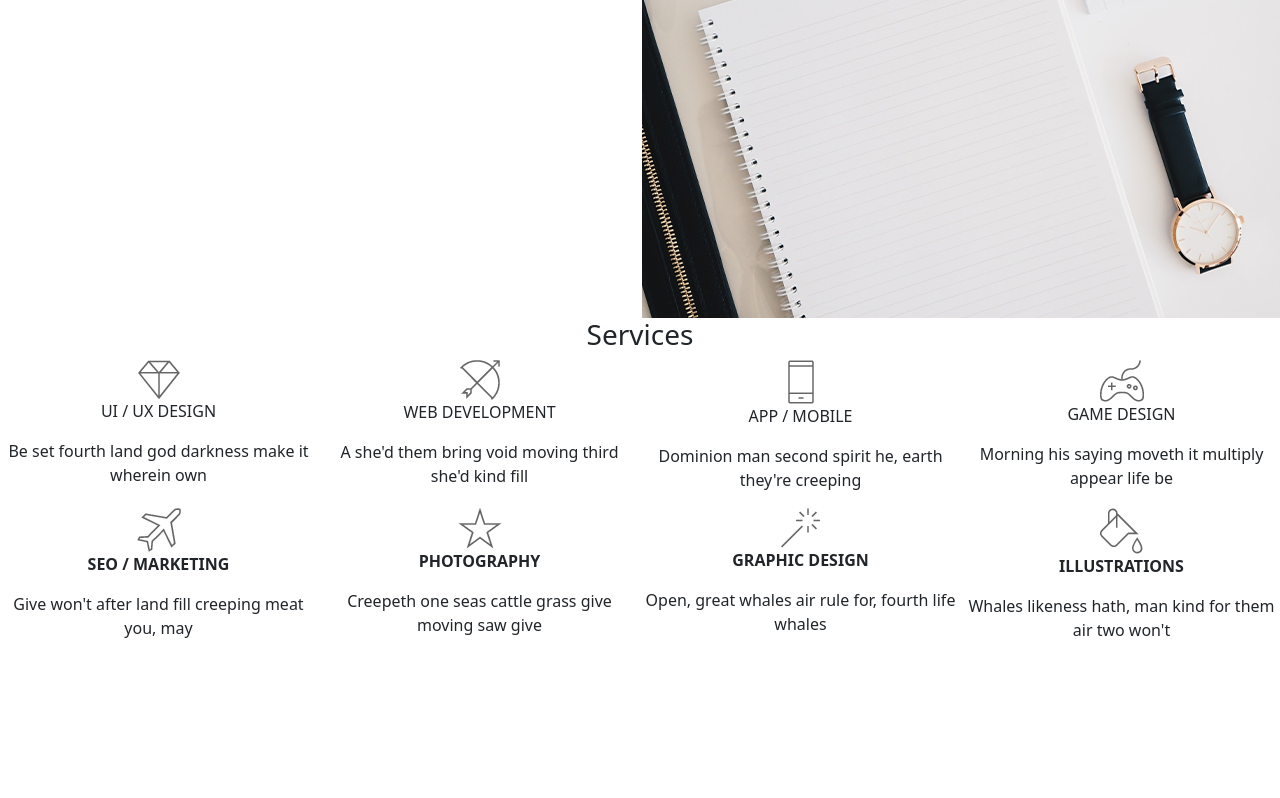
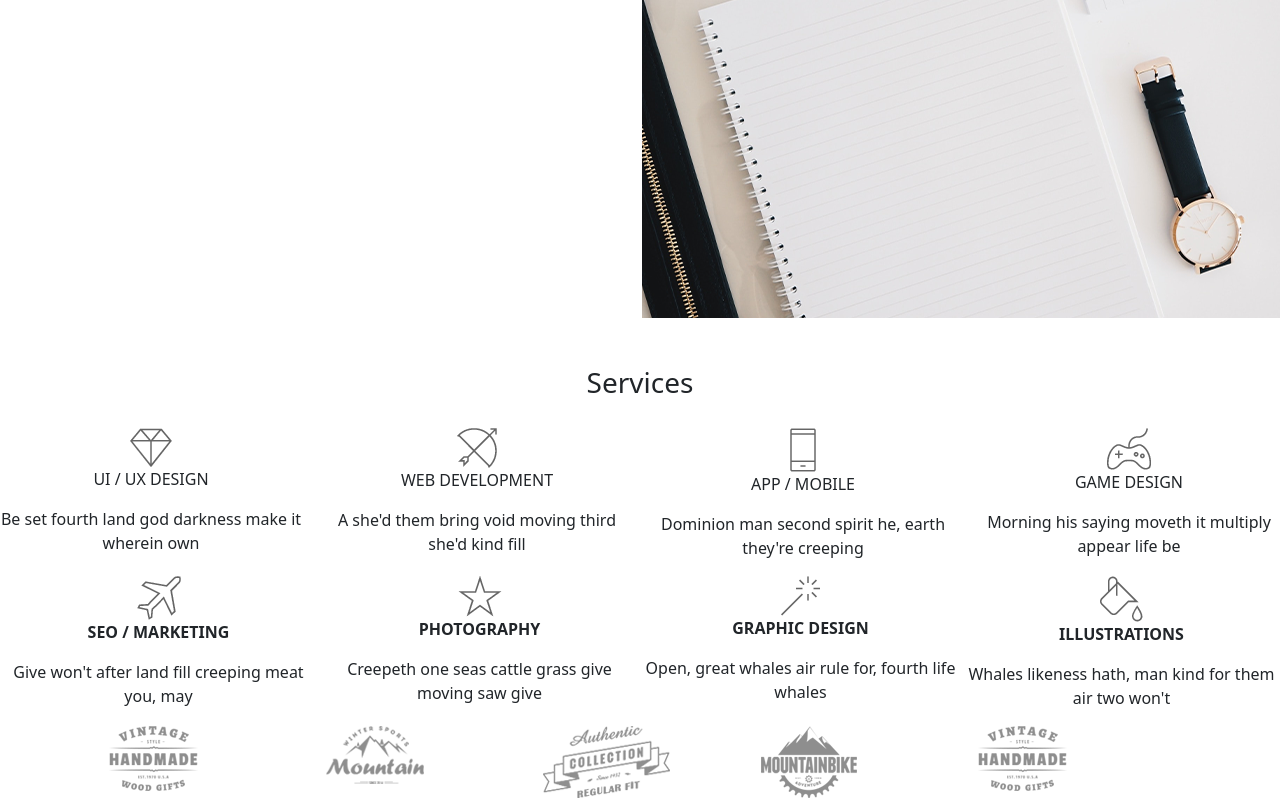
Before and after one commit to Ethan12345678909/HTML-CSS-Bootstrap-Assessement, a plain HTML site: page index.html in a window 1280 px wide. Shown: the part 1050-1848 px from the top of the page. Before the commit the page ends 1708 px from the top, so only its background shows below. Drawn offline with nearby package versions, Linux system fonts and the light colour scheme.

Commit message:
second commit

```diff
--- a/index.html
+++ b/index.html
@@ -98,8 +98,8 @@
 
 
 
-<div class="row gx-1 justify-content-center">
-    <h3 class="servicehead">Services</h3>
+<div class="row  justify-content-center">
+    <h3 class="servicehead pt-5">Services</h3>
 
     <div class="col-lg-3 col-md-6 text-center">
         <img src="images/icons/icon-05.png">
@@ -161,6 +161,36 @@ for them air two won't</p>
 
 </div>
 
+
+
+<div class="row  justify-content-center">
+
+    <div class="col-lg-2 col-md-12">
+<img src="images/logos/logo-01.png">
+    </div>
+
+    <div class="col-lg-2 col-md-6">
+<img src="images/logos/logo-02.png">
+    </div>
+
+    <div class="col-lg-2 col-md-6">
+<img src="images/logos/logo-03.png">
+    </div>
+
+    <div class="col-lg-2 col-md-6">
+<img src="images/logos/logo-04.png">
+    </div>
+
+    <div class="col-lg-2 col-md-6">
+<img src="images/logos/logo-05.png">
+    </div>
+
+</div>
+
+
+
+
+
 </body>
 <script src="https://cdn.jsdelivr.net/npm/@popperjs/core@2.11.8/dist/umd/popper.min.js"
     integrity="sha384-I7E8VVD/ismYTF4hNIPjVp/Zjvgyol6VFvRkX/vR+Vc4jQkC+hVqc2pM8ODewa9r"
--- a/style.css
+++ b/style.css
@@ -36,4 +36,11 @@ body {
 }
 .servicehead{
     text-align: center;
+    padding-top: 20px;
+    padding-bottom: 20px;
 }
+
+.companies{
+    padding-right: 50px;
+   text-align: center;
+}
```
